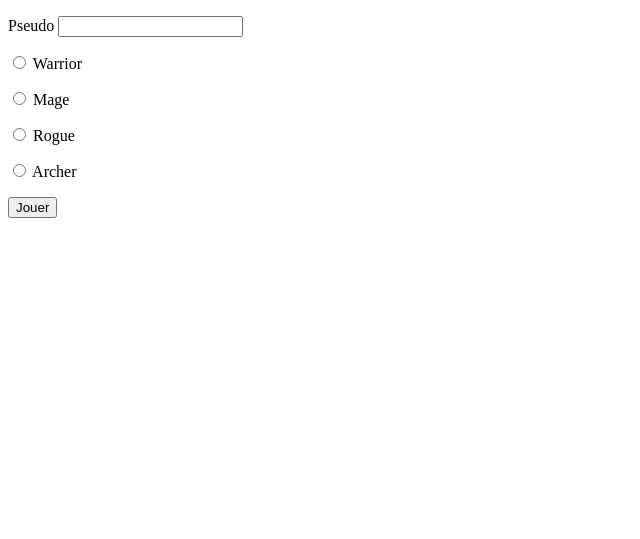
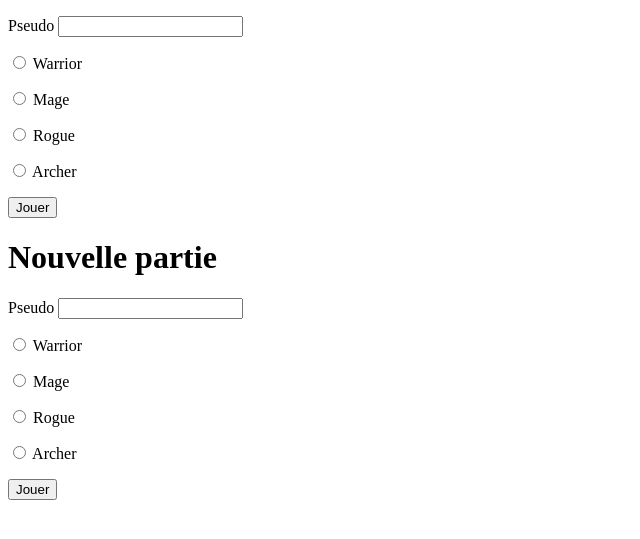
Before and after one commit to Fanswers/RPG-Projet-JS, a PHP site: page / in a window 1280 px wide. Shown: the top 539 px of the page, without its empty margins (0-640 px from the left). Run offline with PHP 8.4, Linux system fonts and the light colour scheme.

Commit message:
:recycle: index.php
Modification formulaire création de partie

```diff
--- a/index.php
+++ b/index.php
@@ -28,6 +28,30 @@
         </p>
         <button id="sendPlayer">Jouer</button>
     </form>
+    <div id="formDiv" class="cacher">
+        <h1>Nouvelle partie</h1>
+        <form id="playerForm">
+            <p>
+                Pseudo
+                <input type="text" name="name" id="playerName">
+            </p>
+            <P>
+                <input type="radio" name="class" value="Warrior"> Warrior
+            </p>
+            <P>
+                <input type="radio" name="class" value="Mage"> Mage
+            </p>
+            <P>
+                <input type="radio" name="class" value="Rogue"> Rogue
+            </p>
+            <P>
+                <input type="radio" name="class" value="Archer"> Archer
+            </p>
+            <button id="sendPlayer">Jouer</button>
+        </form>
+    </div>
+
+
 
     <script src="https://ajax.googleapis.com/ajax/libs/jquery/3.5.1/jquery.min.js"></script>
     <script type="module" src="main.js"></script>
```
